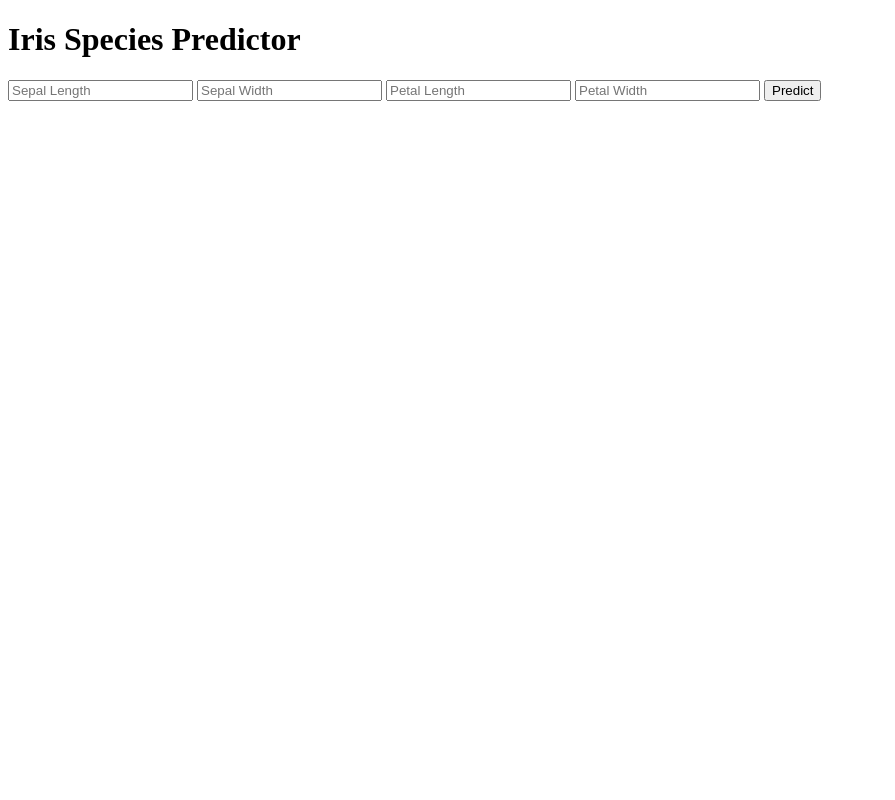
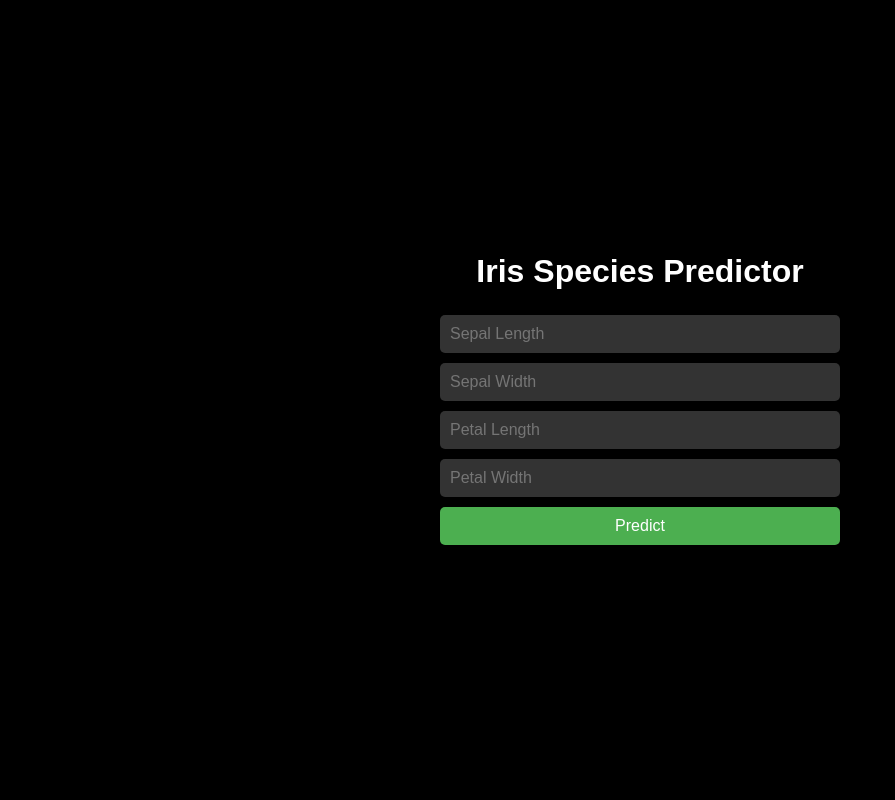
Before and after one commit to 123sakshi907/random-forest, a Flask app: page /index in a window 1280 px wide. Shown: the whole page, without its empty margins (0-895 px from the left). Run offline with Flask 2, Linux system fonts and the light colour scheme.

Commit message:
Update index.html

```diff
--- a/templates/index.html
+++ b/templates/index.html
@@ -1,7 +1,58 @@
 <!DOCTYPE html>
-<html>
+<html lang="en">
 <head>
+    <meta charset="UTF-8">
+    <meta name="viewport" content="width=device-width, initial-scale=1.0">
     <title>Iris Species Predictor</title>
+    <style>
+        body {
+            background-color: black;
+            color: white;
+            font-family: Arial, sans-serif;
+            display: flex;
+            flex-direction: column;
+            align-items: center;
+            justify-content: center;
+            height: 100vh;
+            margin: 0;
+        }
+        h1 {
+            margin-bottom: 20px;
+        }
+        form {
+            display: flex;
+            flex-direction: column;
+            width: 100%;
+            max-width: 400px;
+        }
+        input[type="text"], input[type="submit"] {
+            padding: 10px;
+            margin: 5px 0;
+            border: none;
+            border-radius: 5px;
+            font-size: 1rem;
+        }
+        input[type="text"] {
+            background-color: #333;
+            color: white;
+        }
+        input[type="submit"] {
+            background-color: #4CAF50;
+            color: white;
+            cursor: pointer;
+        }
+        input[type="submit"]:hover {
+            background-color: #45a049;
+        }
+        @media (max-width: 600px) {
+            h1 {
+                font-size: 1.5rem;
+            }
+            input[type="text"], input[type="submit"] {
+                font-size: 0.9rem;
+            }
+        }
+    </style>
 </head>
 <body>
     <h1>Iris Species Predictor</h1>
```
